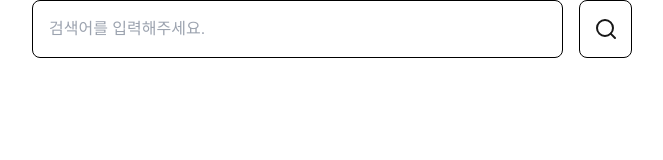
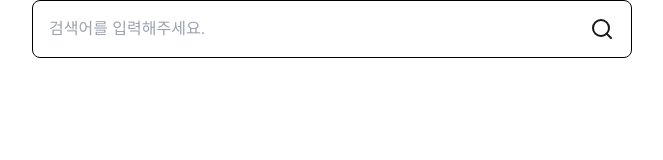
Before and after one commit to jigong2024/nextjs-practice, a Next.js app: page / in a window 1280 px wide. Shown: the top 160 px of the page, without its empty margins (308-971 px from the left). Built offline with nearby package versions, Linux system fonts and the light colour scheme.

Commit message:
fix: UI 수정

```diff
--- a/src/app/components/SearchSection.tsx
+++ b/src/app/components/SearchSection.tsx
@@ -35,7 +35,7 @@ const SearchSection = () => {
       data-id="search-form"
       className="flex flex-col w-[600px]"
     >
-      <div className="flex gap-4">
+      <div className="relative flex gap-4">
         <input
           type="text"
           id="keyword"
@@ -50,7 +50,7 @@ const SearchSection = () => {
         />
         <button
           type="submit"
-          className="flex justify-center items-center w-[10%] border border-black rounded-lg"
+          className="absolute right-0 flex justify-center items-center w-[10%] h-[100%]"
         >
           <Search />
         </button>
```
